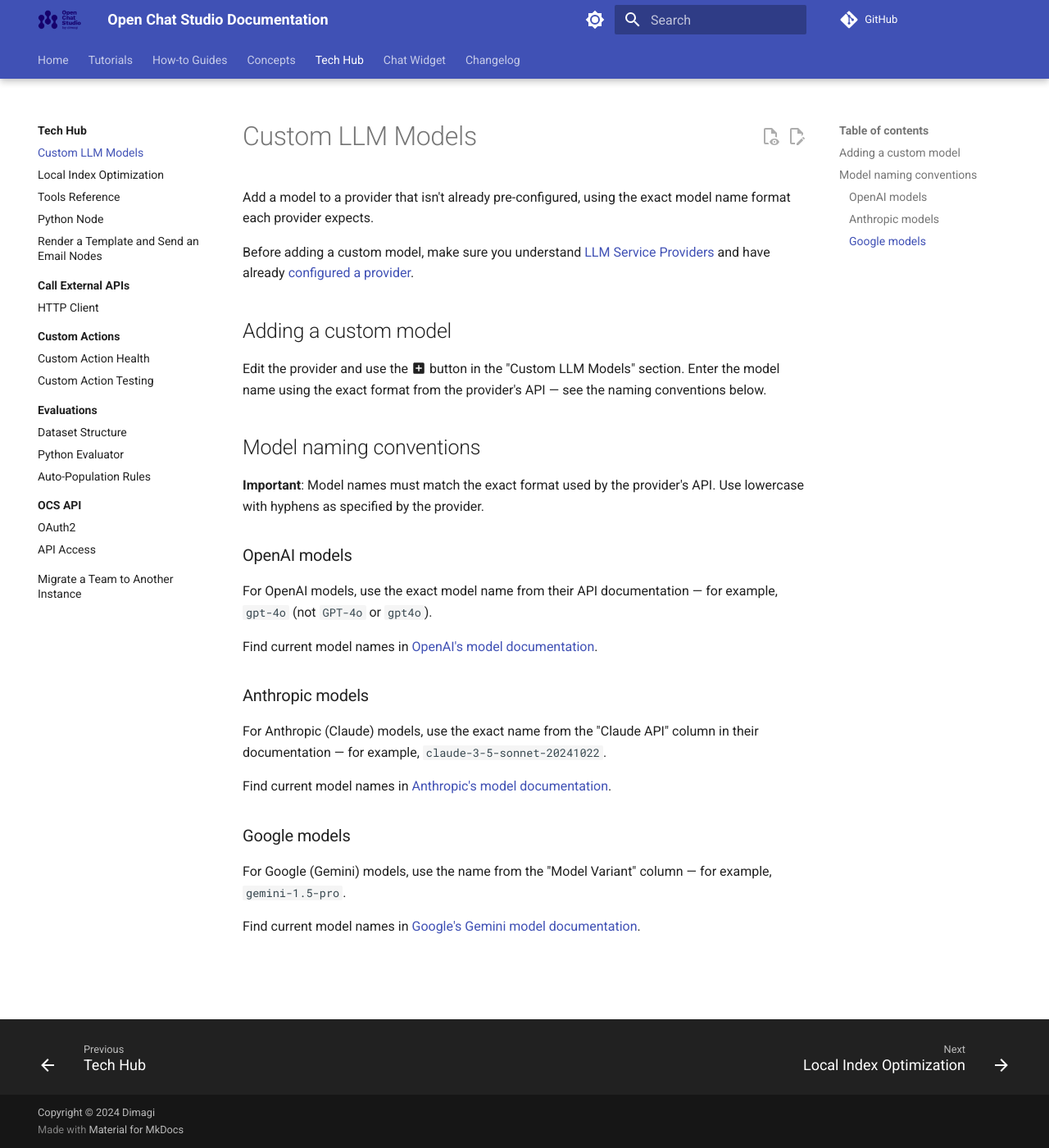
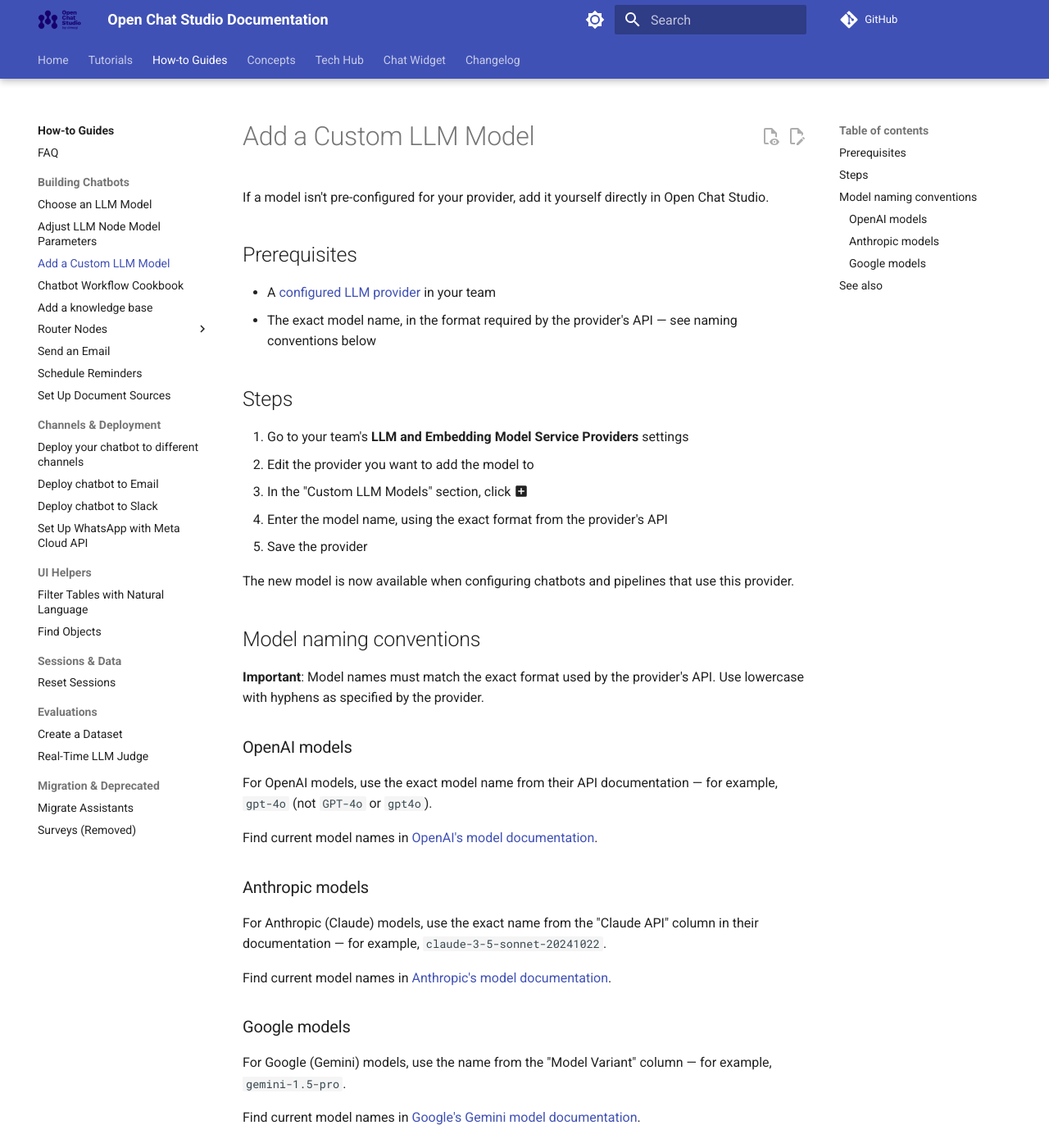
Before and after one commit to dimagi/open-chat-studio-docs, an MkDocs documentation site: the page built from docs/how-to/add_custom_llm_model.md, in a window 1280 px wide and 1400 px high. Shown: the whole window at 82% size. Built offline with MkDocs 1.6.1 and Material for MkDocs 9.7.7, drawn with Linux system fonts in a browser that asks for light colours; a script that is not in the unit is left out; comment, search, counter and statistics services are not loaded; some of the changed text lies outside the part shown.

Commit message:
Changed "Add custom llm model" from Tech Hub to How-to guide.

```diff
--- a/docs/tech-hub/custom_llm_models.md
+++ b/docs/how-to/add_custom_llm_model.md
@@ -1,12 +1,21 @@
-# Custom LLM Models
+# Add a Custom LLM Model
 
-Add a model to a provider that isn't already pre-configured, using the exact model name format each provider expects.
+If a model isn't pre-configured for your provider, add it yourself directly in Open Chat Studio.
 
-Before adding a custom model, make sure you understand [LLM Service Providers](../concepts/team/llm_providers.md) and have already [configured a provider](../tutorials/configure_llm_providers.md).
+## Prerequisites
 
-## Adding a custom model
+- A [configured LLM provider](../tutorials/configure_llm_providers.md) in your team
+- The exact model name, in the format required by the provider's API — see naming conventions below
 
-Edit the provider and use the :material-plus-box: button in the "Custom LLM Models" section. Enter the model name using the exact format from the provider's API — see the naming conventions below.
+## Steps
+
+1. Go to your team's **LLM and Embedding Model Service Providers** settings
+2. Edit the provider you want to add the model to
+3. In the "Custom LLM Models" section, click :material-plus-box:
+4. Enter the model name, using the exact format from the provider's API
+5. Save the provider
+
+The new model is now available when configuring chatbots and pipelines that use this provider.
 
 ## Model naming conventions
 
@@ -29,3 +38,7 @@
 For Google (Gemini) models, use the name from the "Model Variant" column — for example, `gemini-1.5-pro`.
 
 Find current model names in [Google's Gemini model documentation](https://ai.google.dev/gemini-api/docs/models).
+
+## See also
+
+- [LLM Service Providers](../concepts/team/llm_providers.md) — what LLM providers are and how models work in OCS
--- a/mkdocs.yml
+++ b/mkdocs.yml
@@ -106,6 +106,7 @@
     - Building Chatbots:
       - Choose an LLM Model: how-to/choose_llm_model.md
       - Adjust LLM Node Model Parameters: how-to/adjust_llm_node_model_parameters.md
+      - Add a Custom LLM Model: how-to/add_custom_llm_model.md
       - how-to/workflow_cookbook.md
       - how-to/add_a_knowledge_base.md
       - Router Nodes:
@@ -181,7 +182,6 @@
       - concepts/assistants.md
   - Tech Hub:
     - tech-hub/index.md
-    - Custom LLM Models: tech-hub/custom_llm_models.md
     - Local Index Optimization: tech-hub/local-index-optimization.md
     - Tools Reference: tech-hub/tools.md
     - Python Node: tech-hub/python_node.md
```
Also changed, not shown: docs/concepts/team/llm_providers.md (+2 -2 lines), docs/tech-hub/index.md (+0 -1 lines), docs/tutorials/configure_llm_providers.md (+1 -1 lines).
